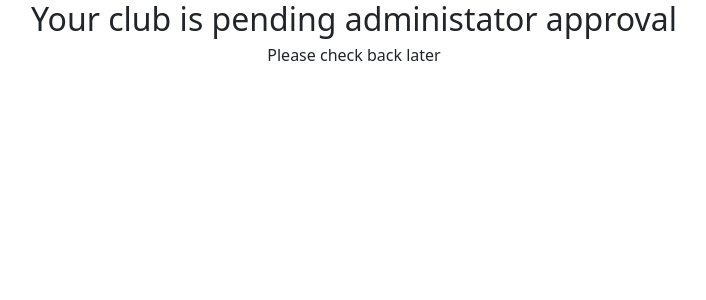
After one commit to De3pBlu3/EpicMiniProjectBlock3, a Django app: template coreapp/templates/pages/coordinator/pendingapproval.html in a window 1280 px wide. The commit adds this page. Shown: the top 300 px of the page, without its empty margins (286-992 px from the left). Run offline with Django 5.2, Linux system fonts and the light colour scheme; the template is opened without the code that fills it, so the values that code supplies are empty.

Commit message:
Add club names, and rollback to clubs requiring approval

```diff
--- a/coreapp/templates/pages/coordinator/clubcreation.html
+++ b/coreapp/templates/pages/coordinator/clubcreation.html
@@ -13,6 +13,9 @@
             <form action="/coordinator/clubcreationattempt" method="post">
                 {% csrf_token %}
                 <div class="row">
+
+                <label for="club_name">Name: </label>
+                <input type="text" name="club-name" class="form-control" placeholder="Name" required>
                 <label for="club_description">Description: </label>
                 <textarea type="text" class="form-control" name="club-description" id="club-description">
                 </textarea>
--- /dev/null
+++ b/coreapp/templates/pages/coordinator/pendingapproval.html
@@ -0,0 +1,17 @@
+<!DOCTYPE html>
+<html lang="en">
+    <head>
+        <meta charset="utf-8">
+        <meta name="viewport" content="width=device-width, initial-scale=1">
+        <title>Pending Approval</title>
+        <link href="https://cdn.jsdelivr.net/npm/bootstrap@5.3.2/dist/css/bootstrap.min.css" rel="stylesheet" crossorigin="anonymous">
+    </head>
+    <body>
+        <div class="container text-center">
+            <div class="col">
+                <h2>Your club is pending administator approval</h2>
+                <h6>Please check back later</h6>
+            </div>
+        </div>
+    </body>
+</html>
```
Also changed, not shown: coreapp/views/coordinator.py (+10 -3 lines), ddl/1_create_tables.sql (+22 -0 lines).
